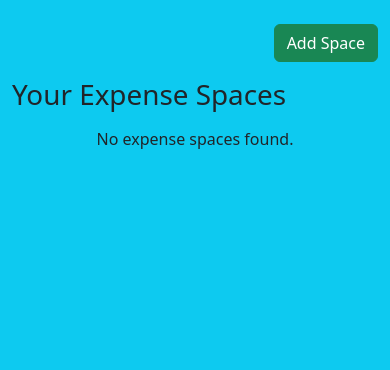
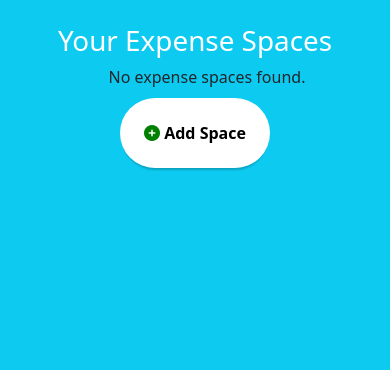
Before and after one commit to jack-brosnan/DivideWise, a Django app: page / in a window 390 px wide. Shown: the part 60-430 px from the top of the page. Run offline with Django 4.2, Linux system fonts and the light colour scheme; the visitor is signed in with stand-in values (Sample User, id 1); data that the repository does not hold is empty; some libraries are stand-ins or nearby versions.

Commit message:
Applied styling to index page. Including branding, image specs, custom buttons and links. Improved responsiveness

```diff
--- a/expense_app/templates/expense_app/index.html
+++ b/expense_app/templates/expense_app/index.html
@@ -4,20 +4,35 @@
 {% block content %}
 {% if user.is_authenticated %}
 <div class="container mt-4">
+
     <div class="row mb-3">
-        <div class="col d-flex justify-content-end">
-            <a href="{% url 'add_space' %}" class="btn btn-success">Add Space</a>
+
+        <h1 class="d-md-none header-white text-center">Your Expense Spaces</h1>
+
+        <div class="col d-flex justify-content-end py-2">
+            <div class="col-6 d-none d-md-inline text-end">
+                <h1 class="header-white text-center">Your Expense Spaces</h1>
+            </div>
+            <div class="col-3 d-none d-md-inline align-content-center text-end">
+                <a href="{% url 'add_space' %}" class="p-2 container--white box-shadow remove-decoration rounded-pill"><i
+                    class="fa-solid fa-circle-plus add-icon"></i>
+                <span class="link-color"> Add Space</span></a>
             </div>
         </div>
-    <h1 class="mb-3">Your Expense Spaces</h1>
+
         <div class="row justify-content-around">
             {% for space in expense_spaces %}
-        <div class="col-12 col-md-3 mb-3">
-            <div class="card">
+            <div class="col-8 col-md-4 col-lg-3 mb-3">
+                <div class="card box-shadow">
                     <div class="image-container">
-                    <img src="{{ space.space_image.url }}" class="space-img card-img-top" alt="{{ space.name }}">
-                    <div class="image-flash text-center rounded">
-                        <p class="author"><i class="fa-solid fa-user brand-text-primary"></i> {{ space.contributors.count }}</p>
+                        <div class="d-flex justify-content-center">
+                            <img src="{{ space.space_image.url }}" class="space-img card-img-top"
+                                alt="{{ space.name }}">
+                            <div class="contributor-count text-center"
+                                title="{{ space.contributors.count }} contributors added">
+                                <p class="author"><i class="fa-solid fa-user"></i>
+                                    {{ space.contributors.count }}</p>
+                            </div>
                         </div>
 
                     </div>
@@ -32,9 +47,18 @@
                                 {{ space.created_on|date:"M d, Y" }}</small></p>
                     </div>
                     <div class="card-footer">
-                    <a href="{% url 'view_space' space.id %}" class="btn btn-primary">View Space</a>
-                    <a href="{% url 'edit_space' edit_id=space.id %}" class="btn btn-primary">Edit</a>
-                    <button class="btn btn-danger delete-space mr-3" data-space-id="{{ space.id }}">Delete</button>
+                        <div class="d-flex justify-content-around">
+
+                            <a href="{% url 'view_space' space.id %}"
+                                class="btn btn--orange d-none d-sm-inline d-md-none d-xl-inline">View Space</a>
+                            <a href="{% url 'view_space' space.id %}"
+                                class="btn btn--orange d-sm-none d-md-inline d-xl-none">View</a>
+
+                            <a href="{% url 'edit_space' edit_id=space.id %}" class="btn btn--blue mx-1">
+                                <i class="fa-regular fa-pen-to-square"></i></a>
+                            <button class="btn--red delete-space mr-3" data-space-id="{{ space.id }}"><i
+                                    class="fa-solid fa-x"></i></button>
+                        </div>
                     </div>
                 </div>
             </div>
@@ -43,6 +67,11 @@
                 <p class="text-center">No expense spaces found.</p>
             </div>
             {% endfor %}
+        </div>
+        <div class="col-12 d-md-none my-3 text-center">
+            <a href="{% url 'add_space' %}" class="p-4 container--white box-shadow remove-decoration rounded-pill"><i
+                class="fa-solid fa-circle-plus add-icon"></i>
+            <span class="link-color"> Add Space</span></a>
         </div>
     </div>
     {% else %}
@@ -66,7 +95,7 @@
                     <button type="button" class="btn btn-secondary" data-bs-dismiss="modal">Close</button>
                     <form id="deleteForm" method="post">
                         {% csrf_token %}
-                    <button type="submit" class="btn btn-danger">Delete</button>
+                        <button type="submit" class="btn--red">Delete</button>
                     </form>
                 </div>
             </div>
--- a/expense_app/templates/expense_app/view_space.html
+++ b/expense_app/templates/expense_app/view_space.html
@@ -72,9 +72,9 @@
                         aria-controls="panelsStayOpen-{{ line.id }}">
 
 
-                        <span>{{ line.title }} <i class="fa-solid fa-user brand-text-primary"></i> {{ line.expense_contributions.count }}</span>
+                        <span class="">{{ line.title }} <i class="fa-solid fa-user count-icon"></i> {{ line.expense_contributions.count }}</span>
 
-                        <span>{{ expense_space.get_currency_display }} {{ line.amount}}</span>
+                        <span class="button-text">{{ expense_space.get_currency_display }} {{ line.amount}}</span>
 
 
                     </button>
```
Also changed, not shown: static/css/style.css (+96 -8 lines). Lines whose indentation alone changed are shown as unchanged.
